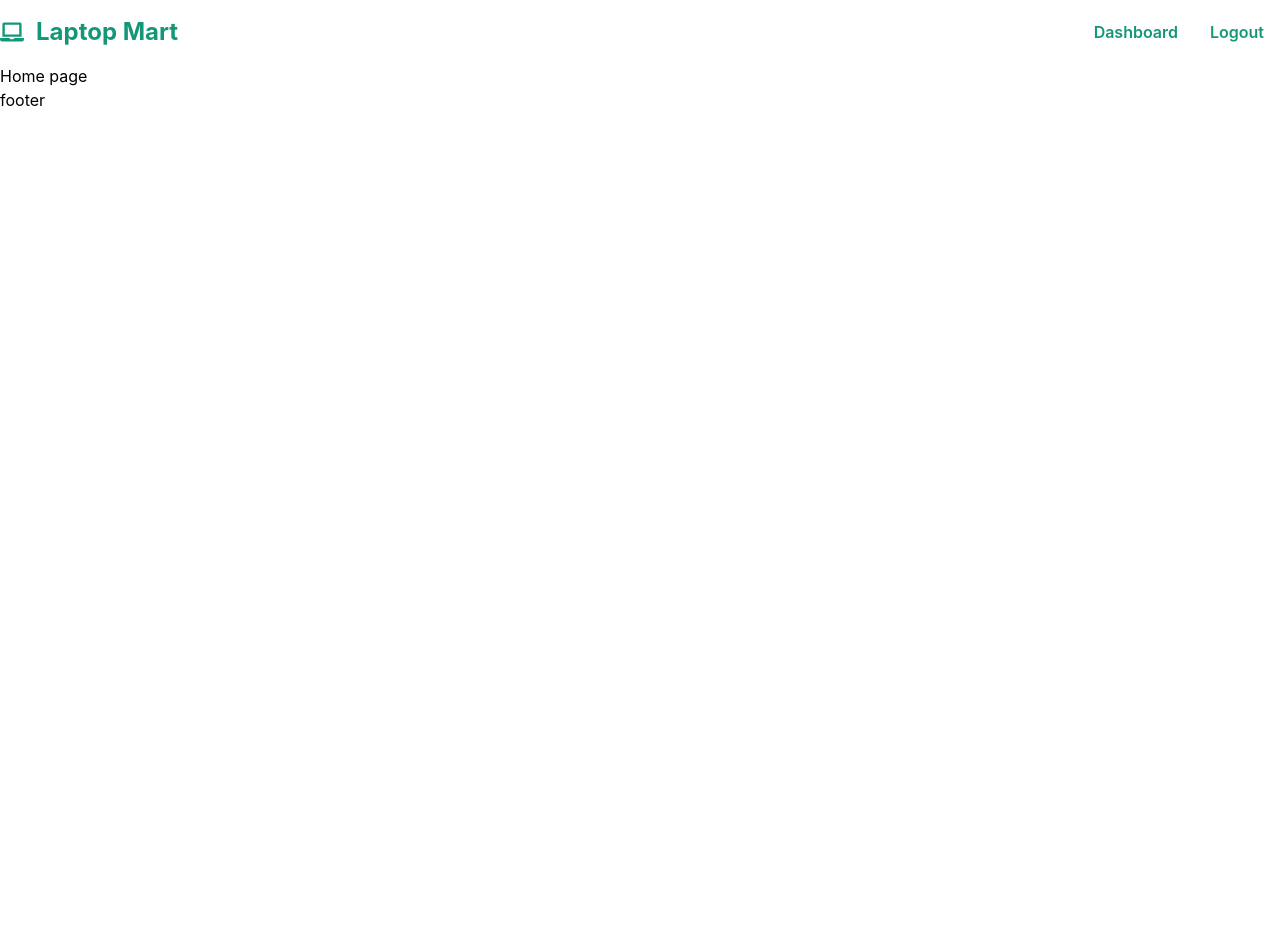
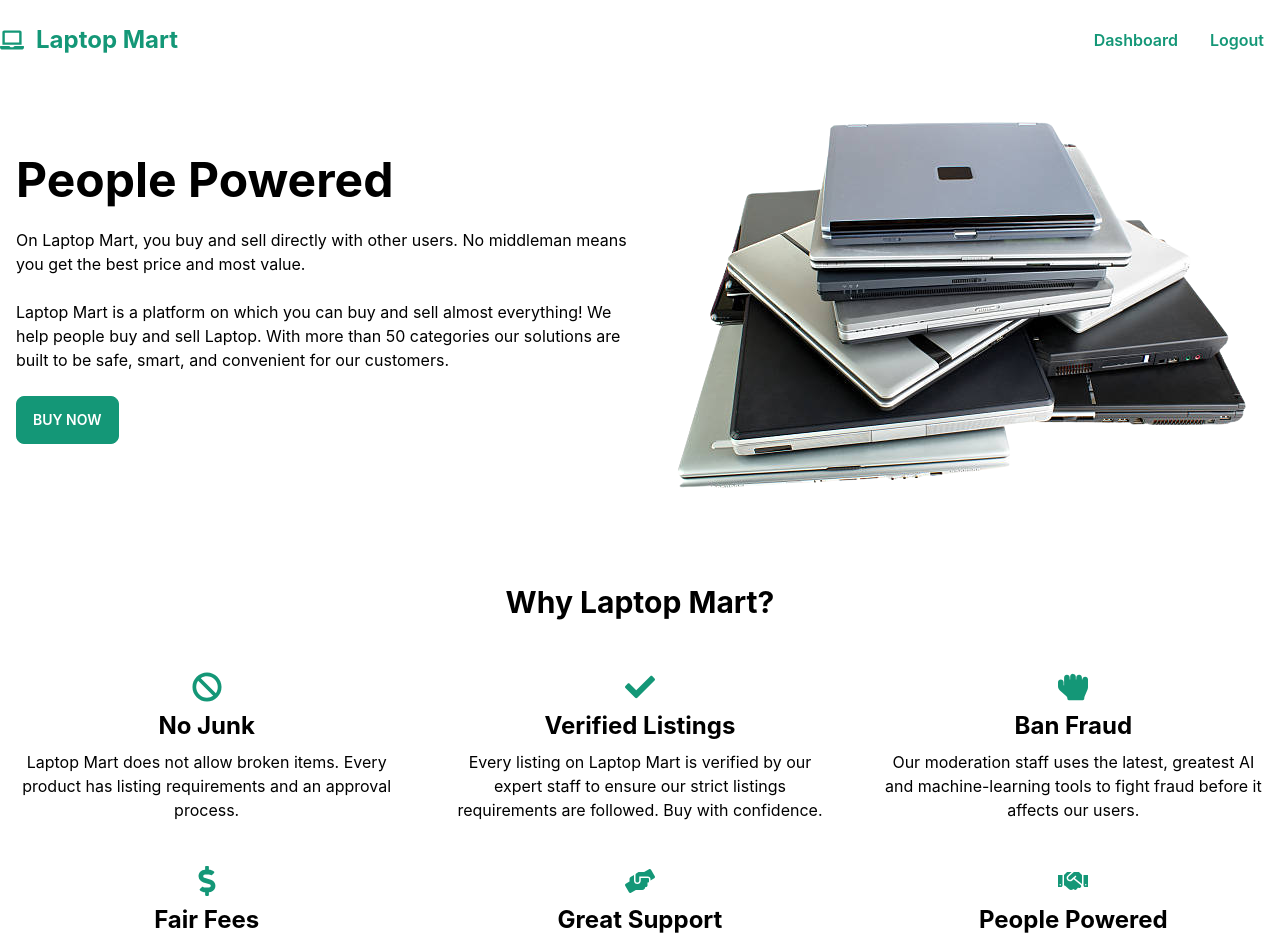
Before and after one commit to Murad501/Laptop-mart-client, a React (Create React App) app: page / in a window 1280 px wide. Shown: the top 947 px of the page. Before the commit the page ends 800 px from the top, so only its background shows below. Built offline with nearby package versions, Linux system fonts and the light colour scheme.

Commit message:
why laptop mart section added

```diff
--- a/src/Components/Header/Header.js
+++ b/src/Components/Header/Header.js
@@ -16,7 +16,7 @@ const Header = () => {
 
 
   return (
-    <div className="navbar p-0">
+    <div className="navbar px-0 py-4">
       <div className="flex-1">
         <div className="dropdown">
           <label tabIndex={0} className="btn btn-ghost lg:hidden">
@@ -71,44 +71,6 @@ const Header = () => {
           </label>
       </div>
     </div>
-    // <div className="navbar">
-    //   <div className="navbar-start text-2xl text-primary font-bold flex items-center gap-3">
-    //     <FaLaptop></FaLaptop>
-    //     <Link>Laptop Mart</Link>
-    //   </div>
-    //   <div className="navbar-end">
-    //   <div className="hidden lg:flex">
-    //     <ul className="menu menu-horizontal p-0">
-    //         {menu}
-    //     </ul>
-    //   </div>
-    //     {/* <div className="dropdown">
-    //       <label tabIndex={0} className="btn btn-ghost lg:hidden">
-    //         <svg
-    //           xmlns="http://www.w3.org/2000/svg"
-    //           className="h-5 w-5"
-    //           fill="none"
-    //           viewBox="0 0 24 24"
-    //           stroke="currentColor"
-    //         >
-    //           <path
-    //             strokeLinecap="round"
-    //             strokeLinejoin="round"
-    //             strokeWidth="2"
-    //             d="M4 6h16M4 12h8m-8 6h16"
-    //           />
-    //         </svg>
-    //       </label>
-    //       <ul
-    //         tabIndex={0}
-    //         className="menu menu-compact dropdown-content mt-3 p-2 shadow rounded-box"
-    //       >
-    //         {menu}
-    //         <Link className="btn btn-primary text-white rounded capitalize font-bold">Login</Link>
-    //       </ul>
-    //     </div> */}
-    //   </div>
-    // </div>
   );
 };
 
--- /dev/null
+++ b/src/Pages/Home/Hero/Hero.js
@@ -0,0 +1,26 @@
+import React from "react";
+import img from '../../../Assets/hero.png'
+
+const Hero = () => {
+  return (
+    <div className="hero">
+      <div className="hero-content flex-col lg:flex-row-reverse">
+        <img
+        src={img}
+          alt=""
+          className="rounded-lg"
+        />
+        <div>
+          <h1 className="text-5xl font-bold">People Powered</h1>
+          <p className="py-6">
+          On Laptop Mart, you buy and sell directly with other users. No middleman means you get the best price and most value. <br /> <br />
+          Laptop Mart is a platform on which you can buy and sell almost everything! We help people buy and sell Laptop. With more than 50 categories our solutions are built to be safe, smart, and convenient for our customers.
+          </p>
+          <button className="btn btn-primary text-white">Buy Now</button>
+        </div>
+      </div>
+    </div>
+  );
+};
+
+export default Hero;
--- a/src/Pages/Home/Home/Home.js
+++ b/src/Pages/Home/Home/Home.js
@@ -1,9 +1,12 @@
 import React from 'react';
+import Hero from '../Hero/Hero';
+import WhyUs from '../WhyUs/WhyUs';
 
 const Home = () => {
     return (
         <div>
-            Home page
+            <Hero></Hero>
+            <WhyUs></WhyUs>
         </div>
     );
 };
--- /dev/null
+++ b/src/Pages/Home/WhyUs/WhyItem.js
@@ -0,0 +1,14 @@
+import React from 'react';
+
+const WhyItem = ({item}) => {
+    const {title, icon, text} = item
+    return (
+        <div className='text-center p-3'>
+            <span className='flex justify-center text-primary text-3xl'>{icon}</span>
+            <h2 className='text-2xl font-bold my-2'>{title}</h2>
+            <p>{text}</p>
+        </div>
+    );
+};
+
+export default WhyItem;
--- /dev/null
+++ b/src/Pages/Home/WhyUs/WhyUs.js
@@ -0,0 +1,58 @@
+import React from 'react';
+import { FaBan, FaCheck, FaDollarSign, FaHandRock, FaHandshake, FaHandsHelping } from 'react-icons/fa';
+import WhyItem from './WhyItem';
+
+const WhyUs = () => {
+    const items = [
+        {
+            id: 1,
+            title: 'No Junk',
+            text: 'Laptop Mart does not allow broken items. Every product has listing requirements and an approval process.',
+            icon: <FaBan></FaBan>
+        },
+        {
+            id: 2,
+            title: 'Verified Listings',
+            text: 'Every listing on Laptop Mart is verified by our expert staff to ensure our strict listings requirements are followed. Buy with confidence.',
+            icon: <FaCheck></FaCheck>
+        },
+        {
+            id: 3,
+            title: 'Ban Fraud',
+            text: 'Our moderation staff uses the latest, greatest AI and machine-learning tools to fight fraud before it affects our users.',
+            icon: <FaHandRock></FaHandRock>
+        },
+        {
+            id: 4,
+            title: 'Fair Fees',
+            text: 'Laptop Mart has fair fees, just 3% per party. That means buyers save more and sellers keep more compared to other marketplaces.',
+            icon: <FaDollarSign></FaDollarSign>
+        },
+        {
+            id: 5,
+            title: 'Great Support',
+            text: 'Our support is provided by real humans who actually care. Laptop Marts typical response time for help requests is around 20 minutes!',
+            icon: <FaHandsHelping></FaHandsHelping>
+        }
+        ,
+        {
+            id: 6,
+            title: 'People Powered',
+            text: 'On Laptop Mart, you buy and sell directly with other users. No middleman means you get the best price and most value.',
+            icon: <FaHandshake></FaHandshake>
+        }
+
+    ]
+    return (
+        <div className='my-16'>
+            <h1 className='text-3xl font-bold text-center'>Why Laptop Mart?</h1>
+            <div className='grid grid-cols-1 md:grid-cols-2 lg:grid-cols-3 gap-5 my-10'>
+            {
+                items.map(item => <WhyItem key={item.id} item={item}></WhyItem>)
+            }
+            </div>
+        </div>
+    );
+};
+
+export default WhyUs;
```
Also changed, not shown: src/Assets/hero.png (added).
